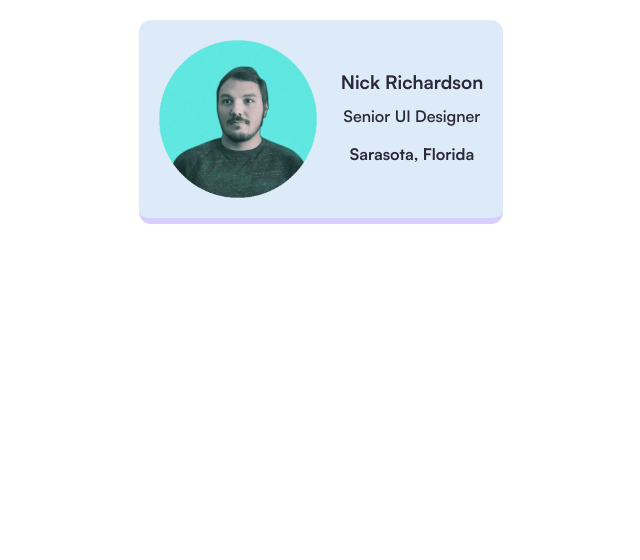
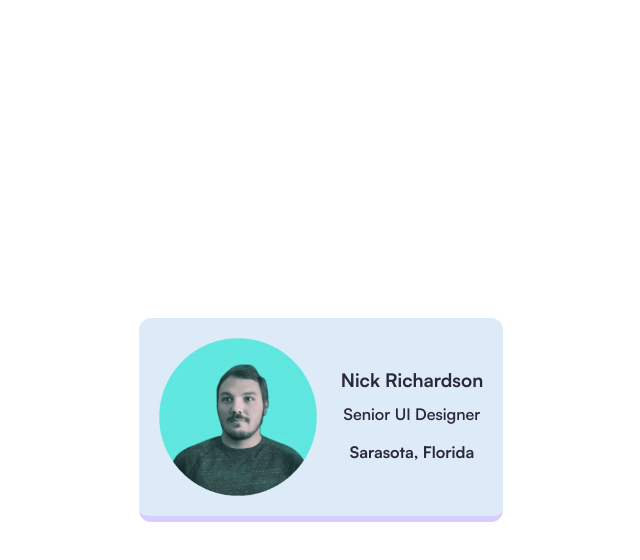
Before and after one commit to nicjrichDEV/business-card, a plain HTML site: page index.html in a window 1280 px wide. Shown: the whole page, without its empty margins (319-959 px from the left). Drawn offline with Linux system fonts and the light colour scheme.

Commit message:
Center in the middle of the page using flex.

```diff
--- a/styles.css
+++ b/styles.css
@@ -7,7 +7,10 @@
 }
 
 body {
+    align-items: center;
+    display: flex;
     font-family: 'Satoshi-Variable';
+    height: 100vh;
     margin: 20px;
 }
 
```
